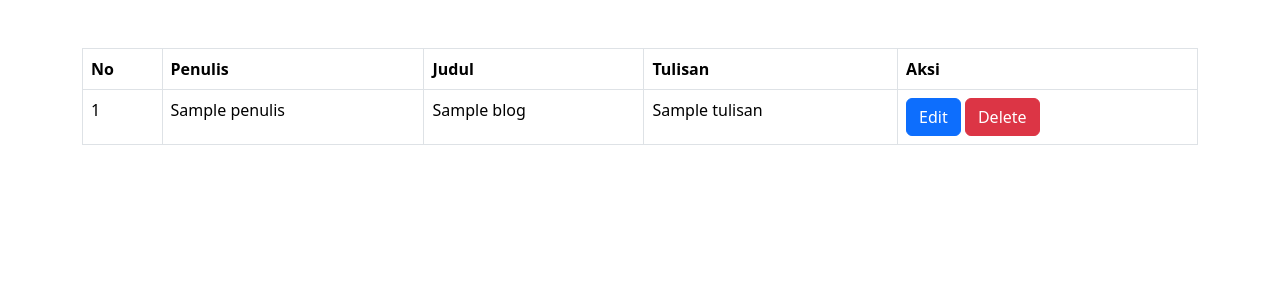
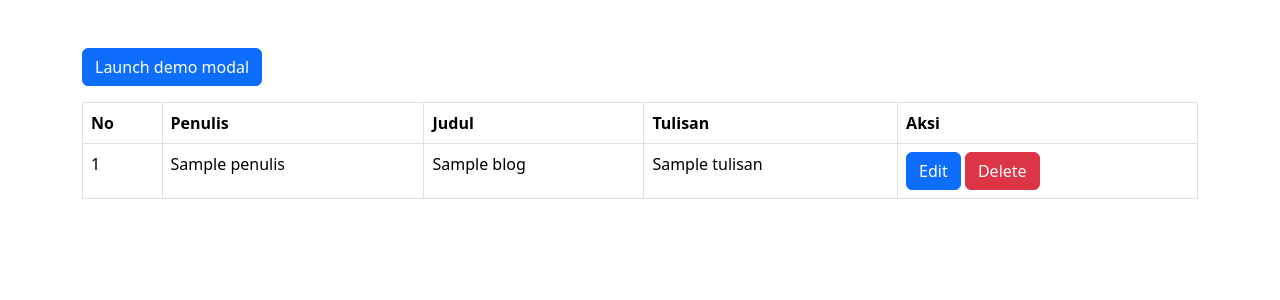
Before and after one commit to gnendraaw/phpmvc, a PHP site: template app/views/blog/index.php in a window 1280 px wide. Shown: the part 56-356 px from the top of the page. Run offline with PHP 8.4, Linux system fonts and the light colour scheme; the template is opened without the code that fills it: most values are stand-ins (such as "Sample title", 1, 10 or a date in 2020); some libraries are stand-ins or nearby versions.

Commit message:
add create blog feature

```diff
--- a/app/views/blog/index.php
+++ b/app/views/blog/index.php
@@ -1,4 +1,11 @@
 <div class="container mt-5">
+    <div class="row mb-3">
+        <div class="col lg-4">
+            <button type="button" class="btn btn-primary" data-bs-toggle="modal" data-bs-target="#blogForm">
+                Launch demo modal
+            </button>
+        </div>
+    </div>
     <div class="row">
         <div class="col">
             <table class="table table-bordered">
@@ -30,3 +37,33 @@
         </div>
     </div>
 </div>
+    <div class="modal fade" id="blogForm" tabindex="-1" aria-labelledby="exampleModalLabel" aria-hidden="true">
+  <div class="modal-dialog">
+    <div class="modal-content">
+      <div class="modal-header">
+        <h5 class="modal-title" id="exampleModalLabel">Modal title</h5>
+        <button type="button" class="btn-close" data-bs-dismiss="modal" aria-label="Close"></button>
+      </div>
+      <div class="modal-body">
+        <form action="<?=BASE_URL?>/blog/create" method="post">
+            <div class="mb-3">
+                <label for="penulis" class="form-label">Penulis</label>
+                <input type="text" class="form-control" id="penulis" name="penulis">
+            </div>
+            <div class="mb-3">
+                <label for="judul" class="form-label">Judul</label>
+                <input type="text" class="form-control" id="judul" name="judul">
+            </div>
+            <div class="form-floating mb-3">
+                <textarea class="form-control" placeholder="Leave a comment here" id="tulisan" style="height: 100px" name="tulisan"></textarea>
+                <label for="tulisan">Tulisan</label>
+            </div>
+      </div>
+      <div class="modal-footer">
+        <button type="button" class="btn btn-secondary" data-bs-dismiss="modal">Close</button>
+        <button type="submit" class="btn btn-primary">Post</button>
+        </form>
+      </div>
+    </div>
+  </div>
+</div>
--- a/app/views/templates/footer.php
+++ b/app/views/templates/footer.php
@@ -1,3 +1,4 @@
-<script src="https://cdn.jsdelivr.net/npm/bootstrap@5.2.0/dist/js/bootstrap.bundle.min.js" integrity="sha384-A3rJD856KowSb7dwlZdYEkO39Gagi7vIsF0jrRAoQmDKKtQBHUuLZ9AsSv4jD4Xa" crossorigin="anonymous"></script>
+<!-- <script src="https://cdn.jsdelivr.net/npm/bootstrap@5.2.0/dist/js/bootstrap.bundle.min.js" integrity="sha384-A3rJD856KowSb7dwlZdYEkO39Gagi7vIsF0jrRAoQmDKKtQBHUuLZ9AsSv4jD4Xa" crossorigin="anonymous"></script> -->
+<script src="<?=BASE_URL?>/js/bootstrap.bundle.min.js"></script>
 </body>
 </html>
```
Also changed, not shown: app/controllers/Blog.php (+20 -0 lines), app/models/Blog_model.php (+11 -0 lines).
